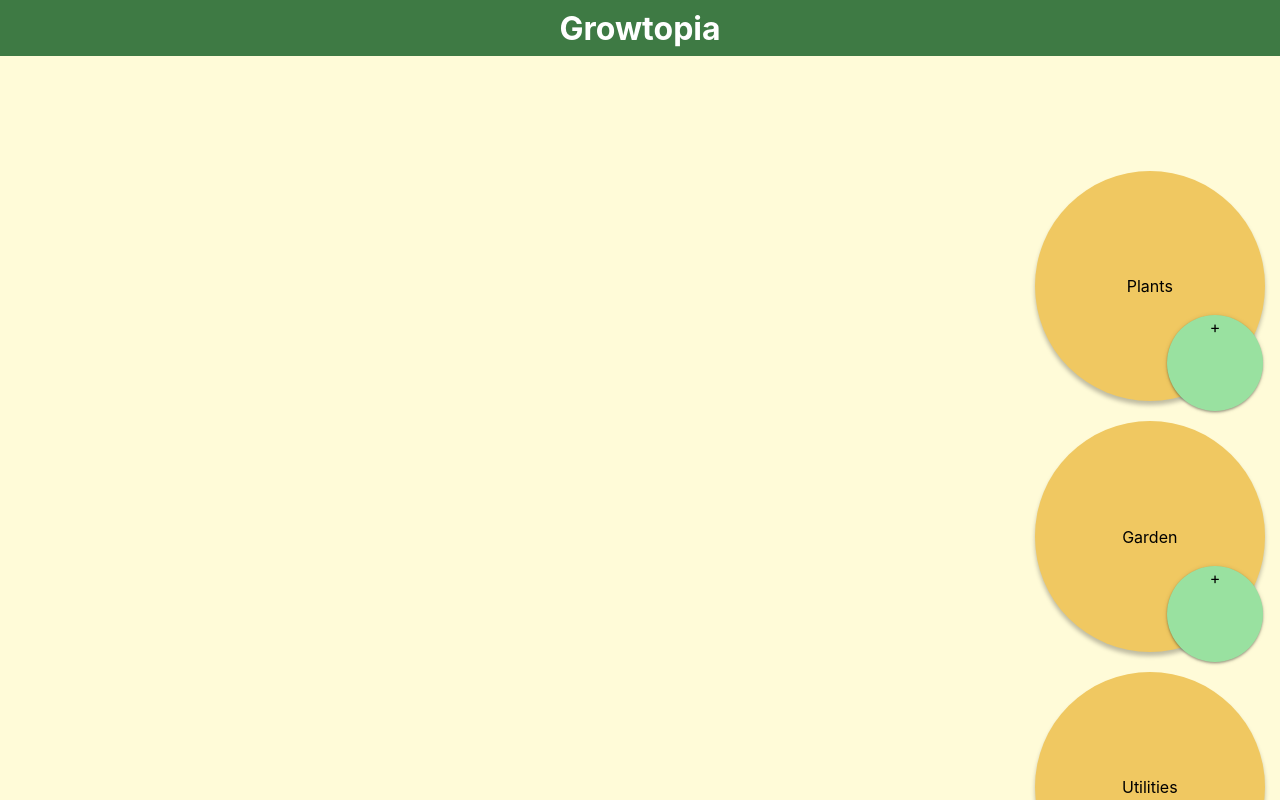
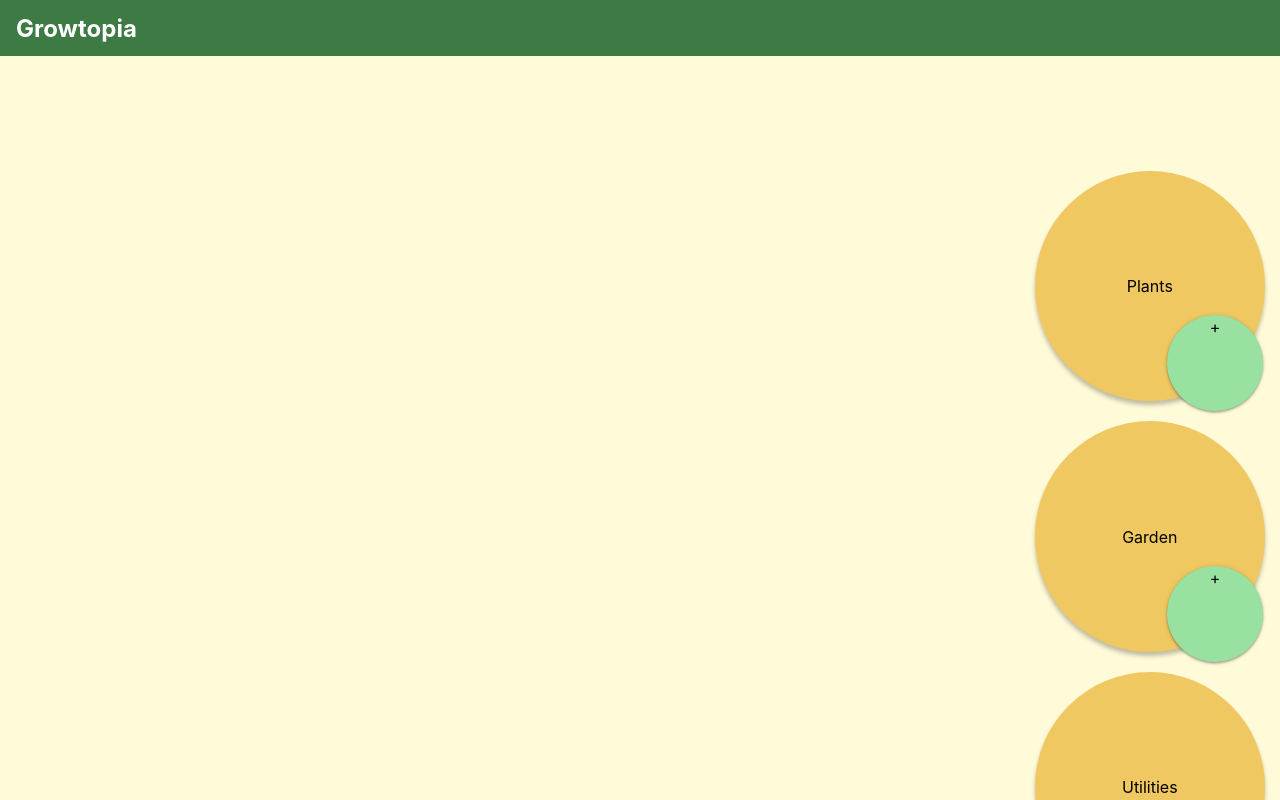
Before and after one commit to cdukedev/growtopia, a React (Create React App) app: page / in a window 1280 px wide. Shown: the top 800 px of the page. Built offline with nearby package versions, Linux system fonts and the light colour scheme.

Commit message:
header Logo linked and aligned left

```diff
--- a/src/App.css
+++ b/src/App.css
@@ -1,5 +1,5 @@
 .App {
-  text-align: center;
+
   background-color: #FFFBD8;
   min-height: 100vh;
 }
--- a/src/components/Header/Header.js
+++ b/src/components/Header/Header.js
@@ -1,14 +1,12 @@
 import "./Header.scss";
 import { Link } from "react-router-dom";
-
 
 function Header() {
   return (
     <div className="header">
-      {/* <Link to="/home">
-        {/* <img src={logo} alt='navbar logo' aria-label="the logo is a picture of a plant" className="header__logo"></img> */}
-      {/* </Link> */}
-        <h1 className="header__title">Growtopia</h1>
+      <Link to="/home">
+        <h2 className="header__title">Growtopia</h2>
+      </Link>
     </div>
   );
 }
--- a/src/components/Header/Header.scss
+++ b/src/components/Header/Header.scss
@@ -9,7 +9,6 @@
   color: white;
   flex-direction: row;
   align-items: center;
-  justify-content: center;
   text-decoration: none;
   max-height: 3vh;
   padding: 1rem;
@@ -17,8 +16,8 @@
   &__title{
     text-decoration: none;
     color: white;
-    align-self: center;
-    justify-content: center;
+    align-self: flex-start;
+    justify-content: left;
     margin: 0;
   }
 
```
